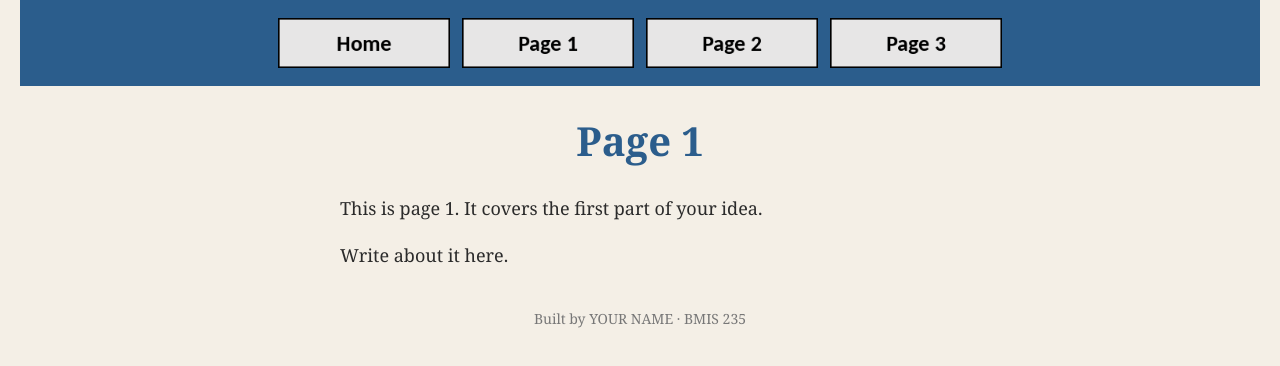
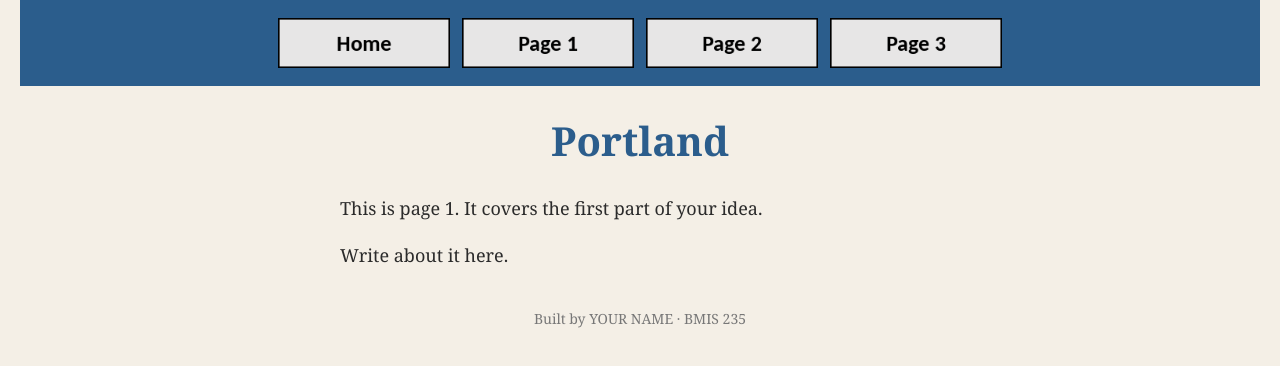
Before and after one commit to alonzometz/bmis235-html-3, a plain HTML site: page page1.html in a window 1280 px wide. Drawn offline with Linux system fonts and the light colour scheme.

Commit message:
Update author and title in page1.html

```diff
--- a/page1.html
+++ b/page1.html
@@ -1,14 +1,14 @@
 <!DOCTYPE html>
 <!--
-  Author: YOUR NAME
-  GU username: YOUR-GU-USERNAME
+  Author: Alonzo Metz
+  GU username: alonzometz
   Course: BMIS 235 - HTML-3
 -->
 <html lang="en">
 <head>
 <meta charset="utf-8">
-<meta name="author" content="YOUR NAME">
-<title>Page 1</title>
+<meta name="Alonzo Metz" content="Alonzo Metz">
+<title>Portland</title>
 
 <!-- this one line connects the page to the stylesheet -->
 <link rel="stylesheet" href="styles.css">
@@ -28,7 +28,7 @@
     <a href="page3.html"><img src="img/page3.png" alt="Page 3"></a>
 </nav>
 
-<h1>Page 1</h1>
+<h1>Portland</h1>
 <p>This is page 1. It covers the first part of your idea.</p>
 <p>Write about it here.</p>
 
```
